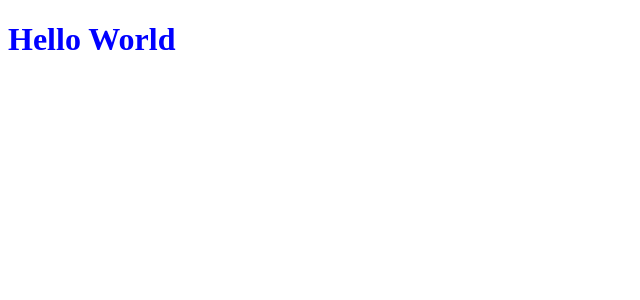
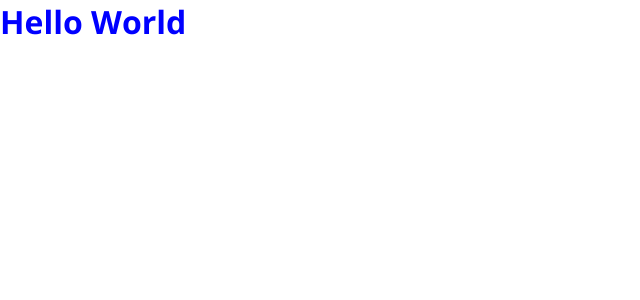
Before and after one commit to gabriel-brito/pipes-puzzle, a React (Create React App) app: page / in a window 1280 px wide. Shown: the top 300 px of the page, without its empty margins (0-640 px from the left). Built offline with nearby package versions, Linux system fonts and the light colour scheme.

Commit message:
Adding Global Styles

```diff
--- a/src/components/App.tsx
+++ b/src/components/App.tsx
@@ -1,7 +1,7 @@
 import styled from 'styled-components'
 
 const Heading = styled.h1`
-  fontsize: 2em;
+  font-size: 2em;
   color: blue;
 `
 
--- a/src/index.tsx
+++ b/src/index.tsx
@@ -1,18 +1,18 @@
-import React from 'react';
-import ReactDOM from 'react-dom/client';
-import App from 'components/App';
-import reportWebVitals from './reportWebVitals';
+import React from 'react'
+import ReactDOM from 'react-dom/client'
+import reportWebVitals from './reportWebVitals'
+import App from 'components/App'
+import GlobalStyles from 'styles/globalStyles'
 
-const root = ReactDOM.createRoot(
-  document.getElementById('root') as HTMLElement
-);
+const root = ReactDOM.createRoot(document.getElementById('root') as HTMLElement)
 root.render(
   <React.StrictMode>
+    <GlobalStyles />
     <App />
   </React.StrictMode>
-);
+)
 
 // If you want to start measuring performance in your app, pass a function
 // to log results (for example: reportWebVitals(console.log))
 // or send to an analytics endpoint. Learn more: https://bit.ly/CRA-vitals
-reportWebVitals();
+reportWebVitals()
--- /dev/null
+++ b/src/styles/globalStyles.ts
@@ -0,0 +1,21 @@
+import { createGlobalStyle } from 'styled-components'
+
+const theme = createGlobalStyle`
+  * {
+    margin: 0;
+    padding: 0;
+    box-sizing: border-box;
+  }
+  html, body {
+    height: 100%;
+  }
+  body {
+    font-family: Open Sans, -apple-system, BlinkMacSystemFont, 'Segoe UI', 'Roboto', 'Oxygen',
+      'Ubuntu', 'Cantarell', 'Fira Sans', 'Droid Sans', 'Helvetica Neue',
+      sans-serif;
+    -webkit-font-smoothing: antialiased;
+    -moz-osx-font-smoothing: grayscale;
+  }
+`
+
+export default theme
```
